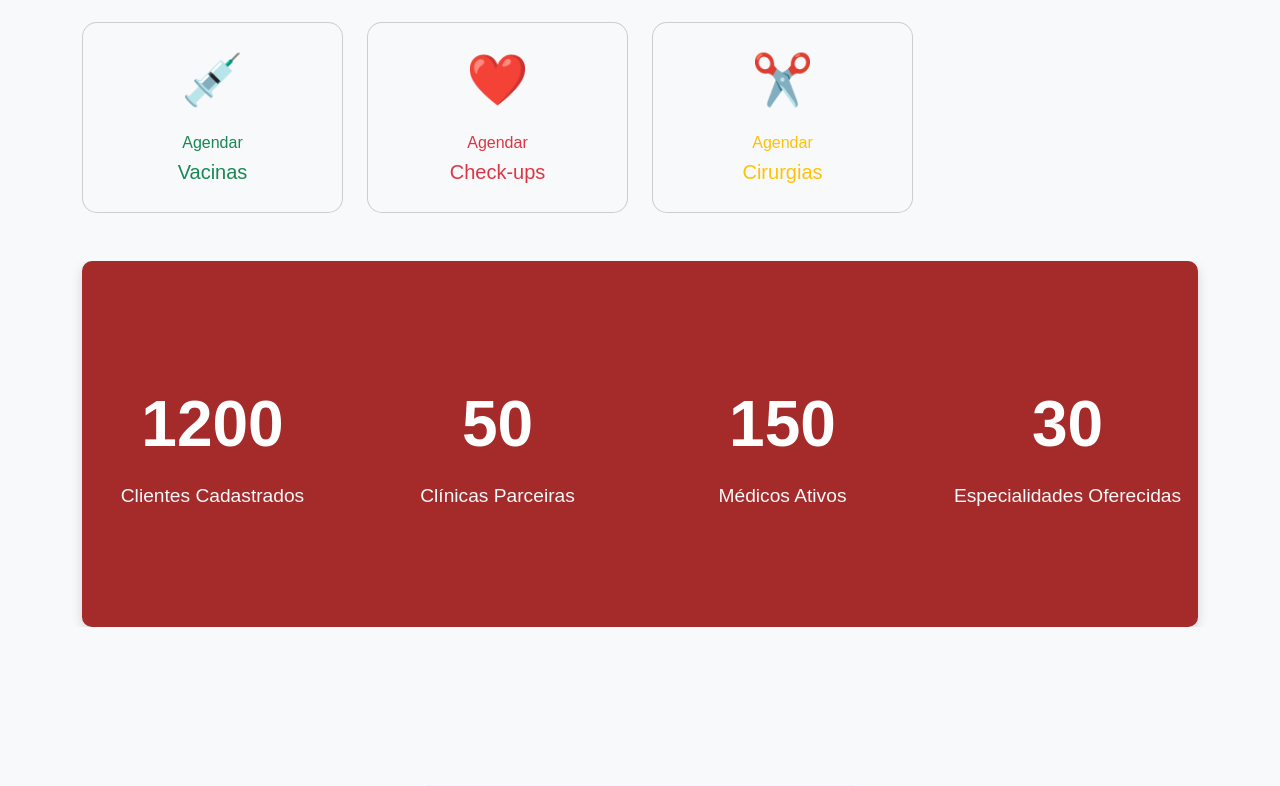
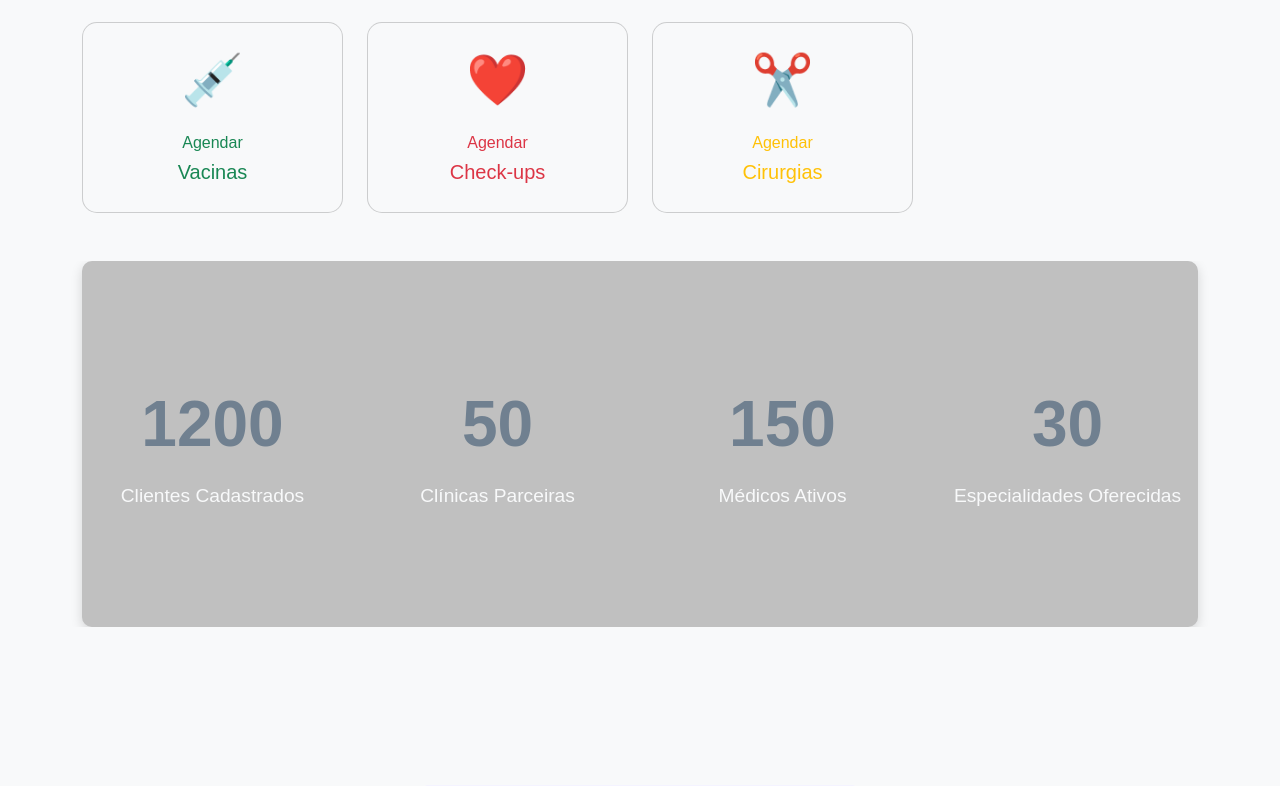
Before and after one commit to Vinicius-DEV1/MedExame-Site, a Django app: page / in a window 1280 px wide. Shown: the part 770-1556 px from the top of the page. Run offline with Django 5.2, Linux system fonts and the light colour scheme; some libraries are stand-ins or nearby versions.

Commit message:
alteracao nas cores do parallax

```diff
--- a/app_site/templates/app_site/index.html
+++ b/app_site/templates/app_site/index.html
@@ -189,7 +189,7 @@
             .counter-section {
                 padding: 100px 0;
                 text-align: center;
-            background-color: brown !important; /* Cor neutra */
+                background-color: #C0C0C0 !important; /* Cor neutra */
                 border-radius: 10px;
                 box-shadow: 0 4px 12px rgba(0, 0, 0, 0.15); /* Sombramento suave */
                 transition: background-color 0.3s, opacity 0.3s ease;
@@ -198,7 +198,7 @@
             .counter-item {
                 font-size: 4rem;
                 font-weight: 600;
-            color: #fff;
+                color: #708090  ;
                 margin-bottom: 10px;
                 transition: transform 0.3s ease-in-out;
             }
@@ -231,12 +231,9 @@
                 text-align: center;
             }
 
-        /* Estilo para os textos fictícios */
-        .content p {
-            margin-bottom: 20px;
+
         }
 
-        }
     </style>
 </head>
 <body>
```
Lines whose indentation alone changed are shown as unchanged.
